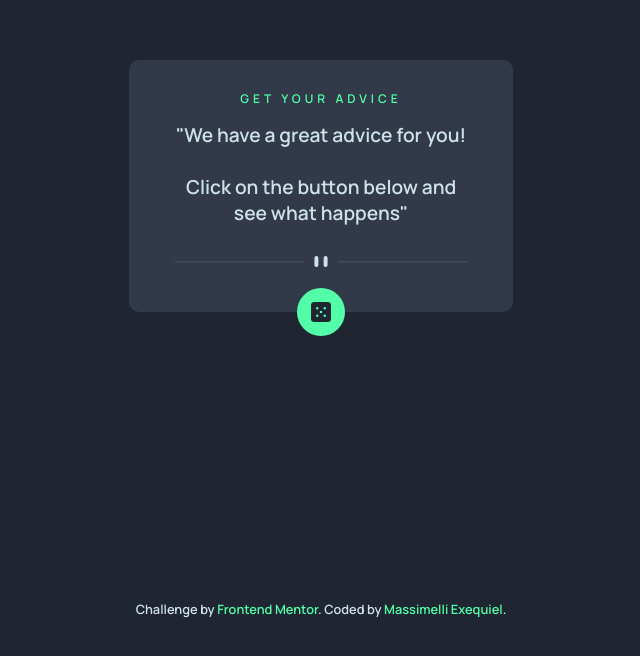
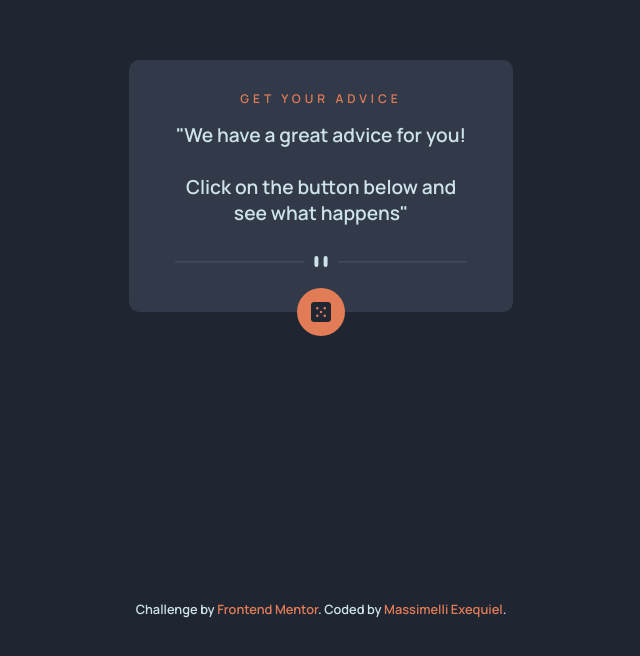
Before and after one commit to exequiel-mas/Random-Advice, a website built with Parcel: page index.html in a window 1280 px wide. Shown: the part 132-788 px from the top of the page, without its empty margins (319-959 px from the left). Built offline with nearby package versions, Linux system fonts and the light colour scheme.

Commit message:
color changed

```diff
--- a/css/style.css
+++ b/css/style.css
@@ -6,7 +6,7 @@
 
 html {
   font-size: 16px;
-  font-family: "Manrope", sans-serif;
+  font-family: 'Manrope', sans-serif;
 }
 
 html body {
@@ -53,7 +53,7 @@ html body div.card {
 
 html body div.card h1 {
   text-transform: uppercase;
-  color: #52ffa8;
+  color: #e27c57;
   font-size: 0.75rem;
   letter-spacing: 4px;
 }
@@ -113,7 +113,7 @@ html body button {
           transform: translate(0%, -50%);
   height: 48px;
   width: 48px;
-  background-color: #52ffa8;
+  background-color: #e27c57;
   border: none;
 }
 
@@ -152,7 +152,7 @@ html body div.attribution {
 }
 
 html body div.attribution a {
-  color: #52ffa8;
+  color: #e27c57;
   text-decoration: none;
 }
 /*# sourceMappingURL=style.css.map */
```
